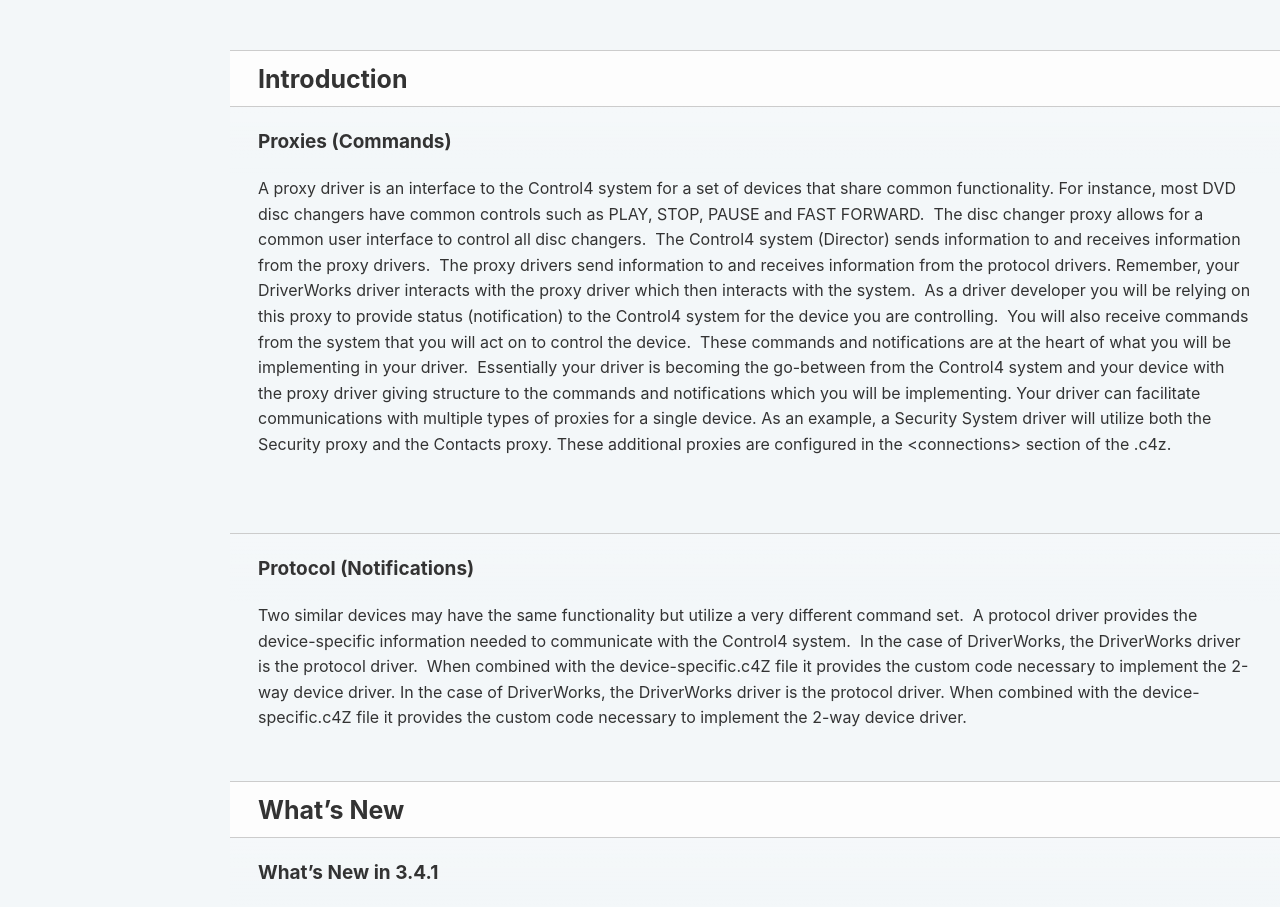
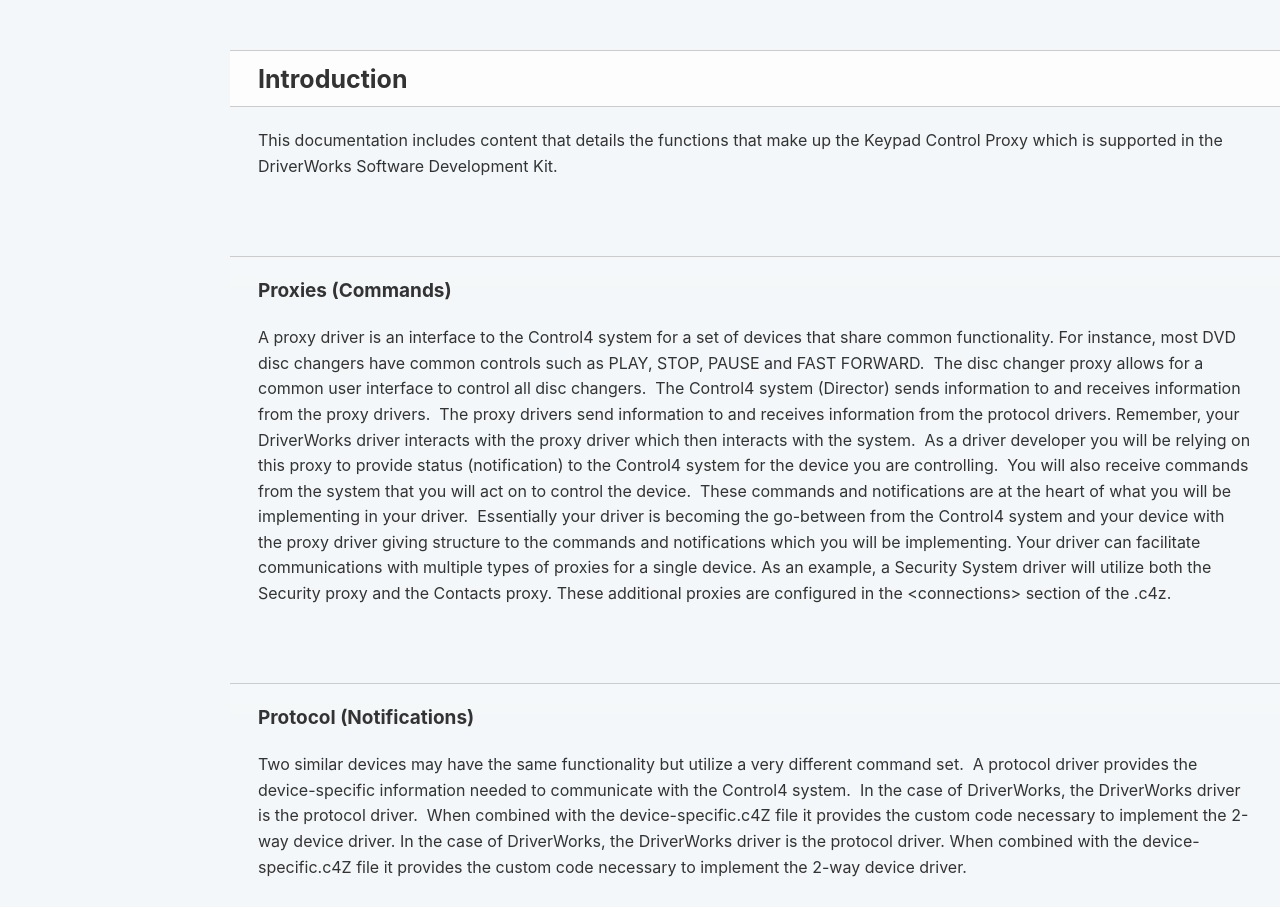
Before and after one commit to snap-one/docs-driverworks-proxyprotocol-keypad, a plain HTML site: page index.html in a window 1280 px wide. Shown: the part 1366-2273 px from the top of the page. Drawn offline with Linux system fonts and the light colour scheme.

Commit message:
Deploying to gh-pages from @ snap-one/docs-driverworks-proxyprotocol-keypad@8f14719e8d2f470f0203c9254613edfa6a065638 🚀

```diff
--- a/index.html
+++ b/index.html
@@ -498,6 +498,8 @@ Salt Lake City, UT 84020 USA</p>
 <p><a href="www.control4.com">http://www.control4.com</a></p>
 <h1 id='introduction'>Introduction</h1>
 
+<p>This documentation includes content that details the functions that make up the Keypad Control Proxy which is supported in the DriverWorks Software Development Kit.</p>
+
 <h2 id='introduction-proxies-commands'>Proxies (Commands)</h2>
 
 <p>A proxy driver is an interface to the Control4 system for a set of devices that share common functionality. For instance, most DVD disc changers have common controls such as PLAY, STOP, PAUSE and FAST FORWARD.  The disc changer proxy allows for a common user interface to control all disc changers.  The Control4 system (Director) sends information to and receives information from the proxy drivers.  The proxy drivers send information to and receives information from the protocol drivers.
```
